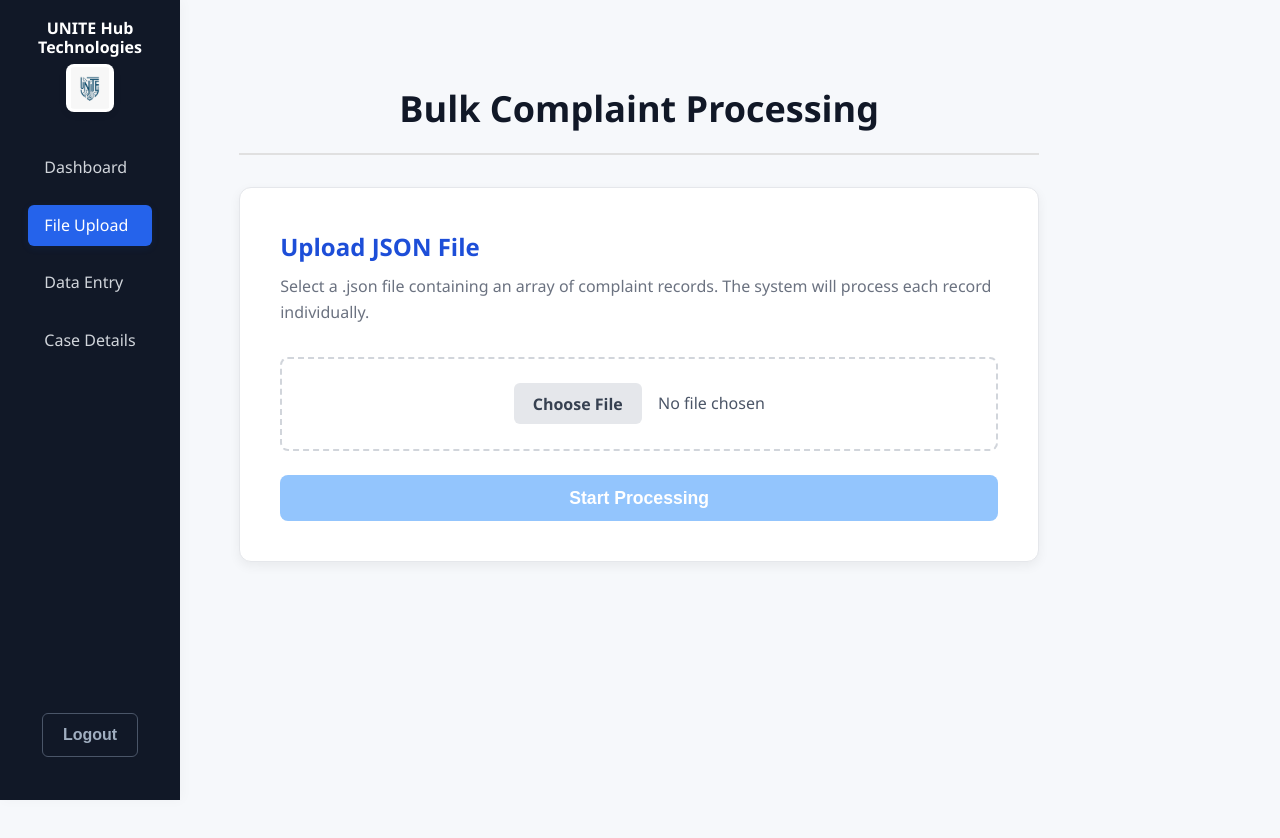
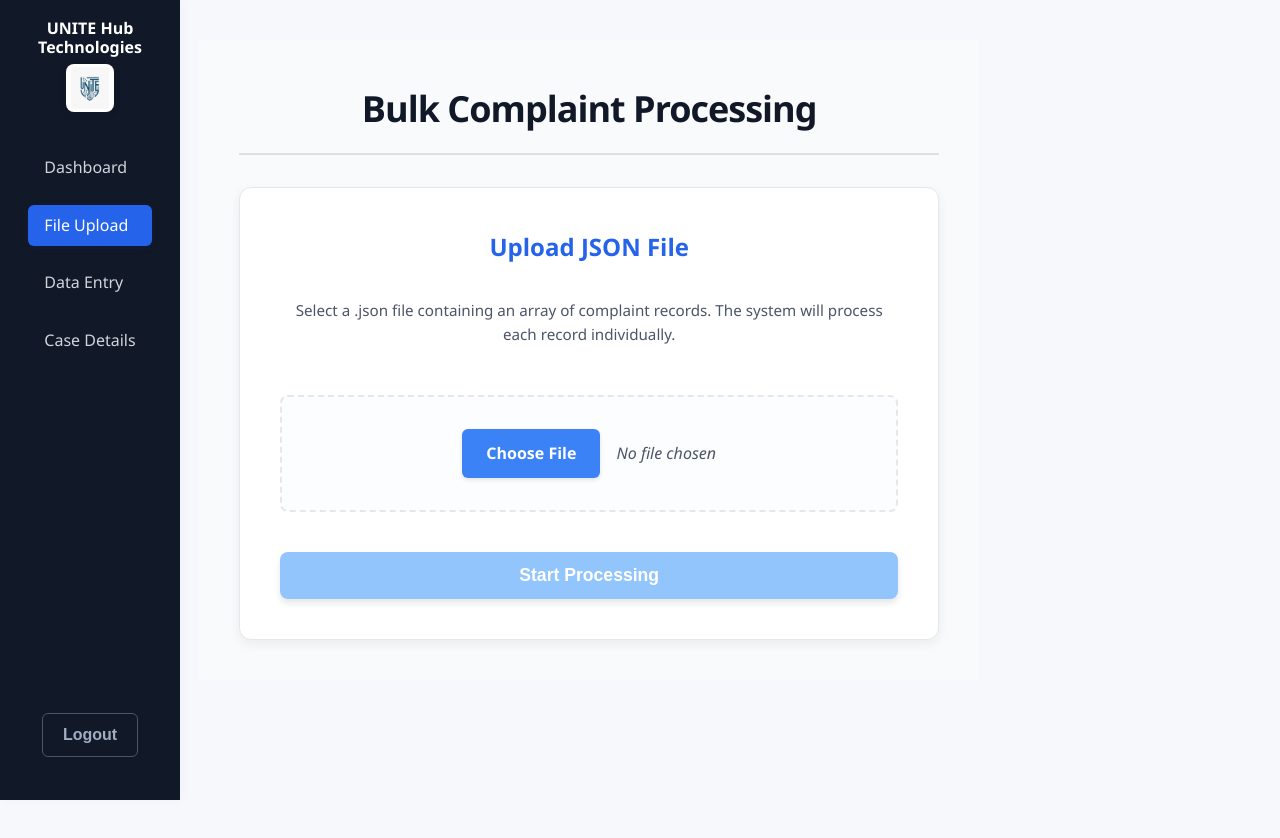
Before and after one commit to jt23042003/FRM_UNITE_CSB_Project, a Vue app: page /bulk-upload in a window 1280 px wide. Shown: the top 838 px of the page. Built offline with nearby package versions, Linux system fonts and the light colour scheme; sample sign-in values are in the browser's storage.

Commit message:
wrhjfbhbf

```diff
--- a/src/assets/BulkFileUpload.css
+++ b/src/assets/BulkFileUpload.css
@@ -1,93 +1,213 @@
+/* Define primary colors consistent with your app's theme */
+:root {
+  --primary-color: #3b82f6;
+  --primary-color-dark: #2563eb;
+  --text-color-primary: #111827;
+  --text-color-secondary: #4b5567;
+  --border-color: #e5e7eb;
+  --bg-color: #f9fafb;
+}
+
 .page-container {
   padding: 2.5rem;
+  background-color: var(--bg-color); /* Use global background color */
 }
+
 .screen-header {
-    font-size: 2.25rem; font-weight: 800; color: #111827; margin-bottom: 2rem;
+  font-size: 2.25rem;
+  font-weight: 800;
+  color: var(--text-color-primary);
+  margin-bottom: 2rem;
+  letter-spacing: -1px;
 }
+
 .upload-card {
   background-color: #fff;
   border-radius: 12px;
   padding: 2.5rem;
-    max-width: 800px;
+  max-width: 700px; /* Slightly narrower card */
   margin: auto;
   box-shadow: 0 4px 12px rgba(0, 0, 0, 0.06);
-    border: 1px solid #e5e7eb;
+  border: 1px solid var(--border-color);
+  display: flex; /* Use flex for vertical stacking */
+  flex-direction: column;
+  gap: 1.5rem; /* Space between elements */
 }
+
 .card-title {
-    font-size: 1.5rem; font-weight: 700; color: #1d4ed8;
+  font-size: 1.5rem;
+  font-weight: 700;
+  color: var(--primary-color-dark); /* Use primary color for titles */
+  margin-bottom: 0.5rem;
+  text-align: center;
 }
+
 .card-subtitle {
-    font-size: 1rem; color: #6b7280; margin-top: 0.5rem; margin-bottom: 2rem;
+  font-size: 0.95rem;
+  color: var(--text-color-secondary);
+  margin-top: 0; /* Adjust margin */
+  margin-bottom: 1.5rem; /* Space below subtitle */
+  text-align: center;
 }
+
 .file-input-area {
-    border: 2px dashed #d1d5db;
+  border: 2px dashed var(--border-color);
   border-radius: 8px;
   padding: 2rem;
   text-align: center;
-    margin-bottom: 1.5rem;
+  margin-bottom: 1rem;
+  background-color: #fcfdfe; /* Lighter background for the drop zone */
+  transition: border-color 0.2s ease;
 }
-  .visually-hidden {
-    position: absolute; width: 1px; height: 1px; margin: -1px;
-    border: 0; padding: 0; white-space: nowrap; clip-path: inset(100%);
-    clip: rect(0 0 0 0); overflow: hidden;
+.file-input-area:hover {
+  border-color: var(--primary-color);
 }
+
+/* Style for the custom file input label */
 .file-upload-label {
+  display: inline-flex; /* To align button and text */
+  align-items: center;
   cursor: pointer;
   font-size: 1rem;
+  gap: 1rem;
+  justify-content: center; /* Center horizontally within the area */
 }
+
+/* Style for the 'Choose File' button text */
 .file-upload-label .button-style {
-    background-color: #e5e7eb;
-    color: #374151;
-    padding: 0.6rem 1.2rem;
+  background-color: var(--primary-color); /* Use primary color */
+  color: white;
+  padding: 0.75rem 1.5rem;
   border-radius: 6px;
   font-weight: 600;
   transition: background-color 0.2s;
+  box-shadow: 0 2px 4px rgba(0, 0, 0, 0.1);
 }
-  .file-upload-label:hover .button-style {
-    background-color: #d1d5db;
+.file-upload-label .button-style:hover {
+  background-color: var(--primary-color-dark);
 }
+
+/* Style for the file name display */
 .file-upload-label .file-name {
-    margin-left: 1rem;
-    color: #4b5567;
+  color: var(--text-color-secondary);
+  font-style: italic;
+  max-width: 250px; /* Limit width for long names */
+  overflow: hidden;
+  text-overflow: ellipsis;
+  white-space: nowrap;
 }
+
+/* Visually hide the actual file input */
+.visually-hidden {
+  position: absolute;
+  width: 1px;
+  height: 1px;
+  margin: -1px;
+  border: 0;
+  padding: 0;
+  white-space: nowrap;
+  clip-path: inset(100%);
+  clip: rect(0 0 0 0);
+  overflow: hidden;
+}
+
+/* Process button */
 .process-btn {
   width: 100%;
-    background-color: #2563eb; color: white; border: none; padding: 0.8rem;
-    font-size: 1.1rem; font-weight: 700; border-radius: 8px;
-    cursor: pointer; transition: background-color 0.2s;
+  background-color: var(--primary-color);
+  color: white;
+  border: none;
+  padding: 0.8rem;
+  font-size: 1.1rem;
+  font-weight: 700;
+  border-radius: 8px;
+  cursor: pointer;
+  transition: background-color 0.2s, box-shadow 0.2s;
+  box-shadow: 0 4px 6px rgba(0, 0, 0, 0.1);
 }
 .process-btn:hover:not(:disabled) {
-    background-color: #1d4ed8;
+  background-color: var(--primary-color-dark);
+  box-shadow: 0 6px 12px rgba(0, 0, 0, 0.15);
 }
 .process-btn:disabled {
-    background-color: #93c5fd; cursor: not-allowed;
+  background-color: #93c5fd;
+  cursor: not-allowed;
 }
+
+/* Results Display Area */
 .results-panel {
   margin-top: 2.5rem;
   padding: 1.5rem;
   background-color: #f9fafb;
   border-radius: 8px;
-    border: 1px solid #e5e7eb;
+  border: 1px solid var(--border-color);
+  box-shadow: inset 0 1px 3px rgba(0,0,0,0.05); /* Inner shadow for panel */
 }
+
 .results-title {
-    font-size: 1.25rem; font-weight: 600; margin-bottom: 1rem;
+  font-size: 1.25rem;
+  font-weight: 700;
+  color: var(--text-color-primary);
+  margin-bottom: 1rem;
+  text-align: center;
 }
+
 .results-grid {
-    display: grid; grid-template-columns: 1fr 1fr; gap: 1rem;
+  display: grid;
+  grid-template-columns: 1fr 1fr;
+  gap: 1.5rem;
 }
+
 .result-item {
-    text-align: center; padding: 1rem; border-radius: 8px;
+  text-align: center;
+  padding: 1.25rem;
+  border-radius: 8px;
 }
 .result-item .count {
-    display: block; font-size: 2.5rem; font-weight: 700;
+  display: block;
+  font-size: 3rem;
+  font-weight: 800;
+  line-height: 1;
 }
 .result-item .label {
-    display: block; font-size: 0.9rem; color: #6b7280;
+  display: block;
+  font-size: 0.9rem;
+  color: var(--text-color-secondary);
+  margin-top: 0.5rem;
 }
-  .result-item.success { background-color: #dcfce7; }
-  .result-item.success .count { color: #166534; }
-  .result-item.failed { background-color: #fee2e2; }
-  .result-item.failed .count { color: #991b1b; }
-  .error-file-info { margin-top: 1.5rem; }
-  .error-file-info strong { color: #4b5567; }
-  .error-file-info span { font-family: monospace; background-color: #e5e7eb; padding: 0.2rem 0.4rem; border-radius: 4px; }
+
+.result-item.success {
+  background-color: #dcfce7; /* Green background */
+  border: 1px solid #bbf7d0;
+}
+.result-item.success .count {
+  color: #15803d; /* Darker green text */
+}
+
+.result-item.failed {
+  background-color: #fee2e2; /* Red background */
+  border: 1px solid #fecaca;
+}
+.result-item.failed .count {
+  color: #b91c1c; /* Darker red text */
+}
+
+.error-file-info {
+  margin-top: 2rem;
+  text-align: center;
+  font-size: 0.95rem;
+  color: var(--text-color-primary);
+}
+.error-file-info strong {
+  color: var(--text-color-secondary);
+  margin-right: 0.5rem;
+}
+.download-link {
+  color: var(--primary-color);
+  text-decoration: none;
+  font-weight: 600;
+  transition: text-decoration 0.2s;
+}
+.download-link:hover {
+  text-decoration: underline;
+}
--- a/src/pages/Casedetails.vue
+++ b/src/pages/Casedetails.vue
@@ -112,7 +112,7 @@ const fetchCases = async () => {
   try {
     // FIX: Retrieve the JWT token from where it's stored (e.g., localStorage)
     const token = localStorage.getItem('jwt'); // Adjust key if stored differently
-    console.log(token);
+    // console.log(token);
 
     if (!token) {
       console.error("Authentication token not found. Please log in.");
```
Lines whose indentation alone changed are shown as unchanged.
